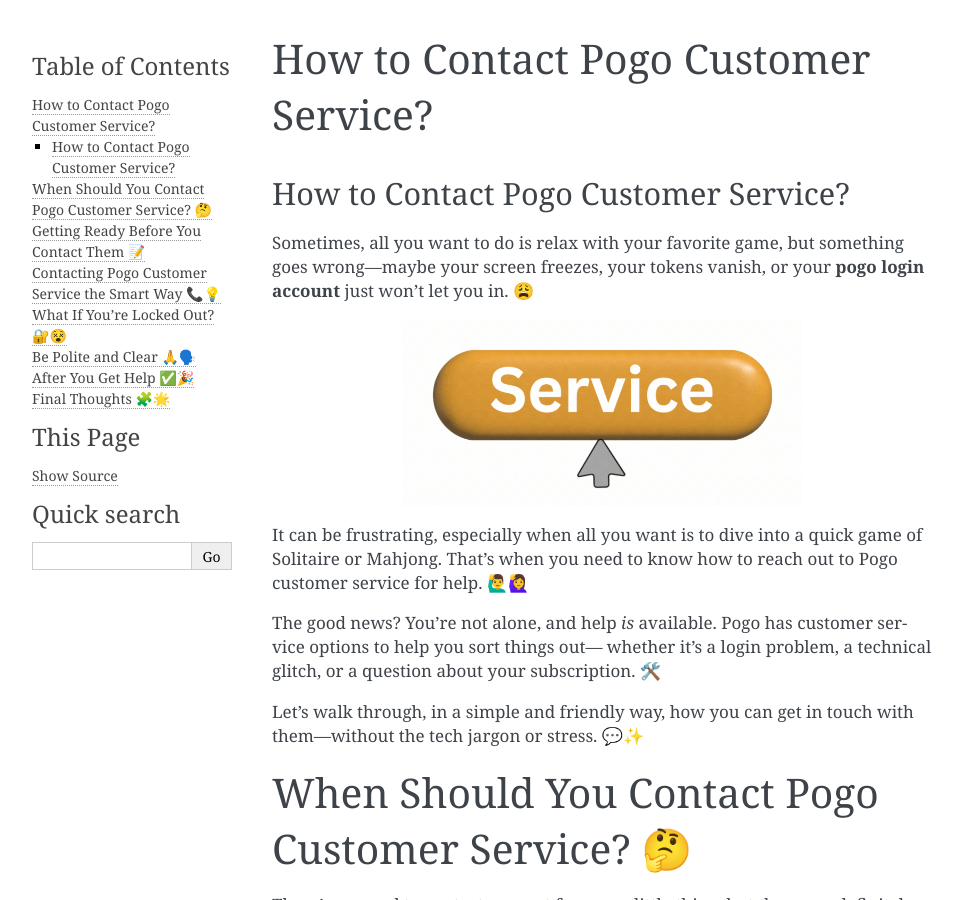
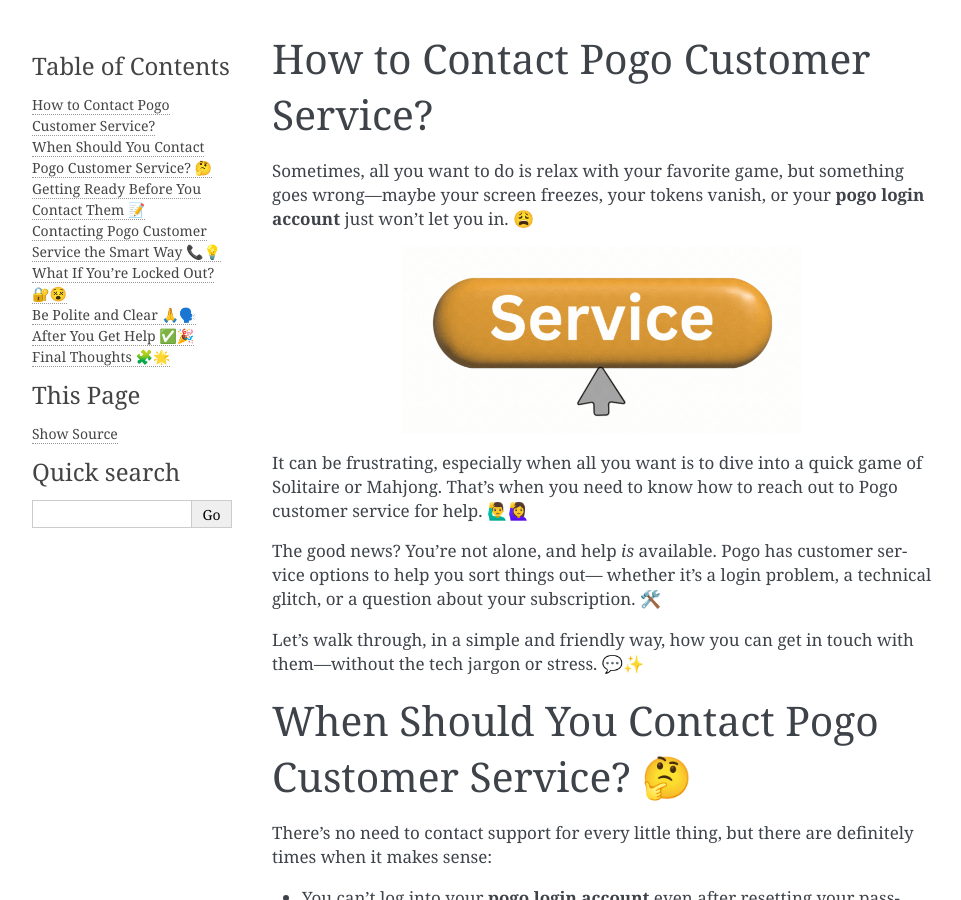
Before and after one commit to robertdean55/pogo-service, a Sphinx documentation site: the page built from docs/index.rst, in a window 1280 px wide and 900 px high. Shown: the whole window, without its empty margins (148-1109 px from the left). Built offline with Sphinx 7.4.7, drawn with Linux system fonts in a browser that asks for light colours.

Commit message:
Update index.rst

```diff
--- a/docs/index.rst
+++ b/docs/index.rst
@@ -6,11 +6,6 @@
    :caption: Contents:
 
 
-
-
-
-How to Contact Pogo Customer Service?
-=====================================
 
 Sometimes, all you want to do is relax with your favorite game, but something goes wrong—maybe your screen freezes,
 your tokens vanish, or your **pogo login account** just won’t let you in. 😩
```
